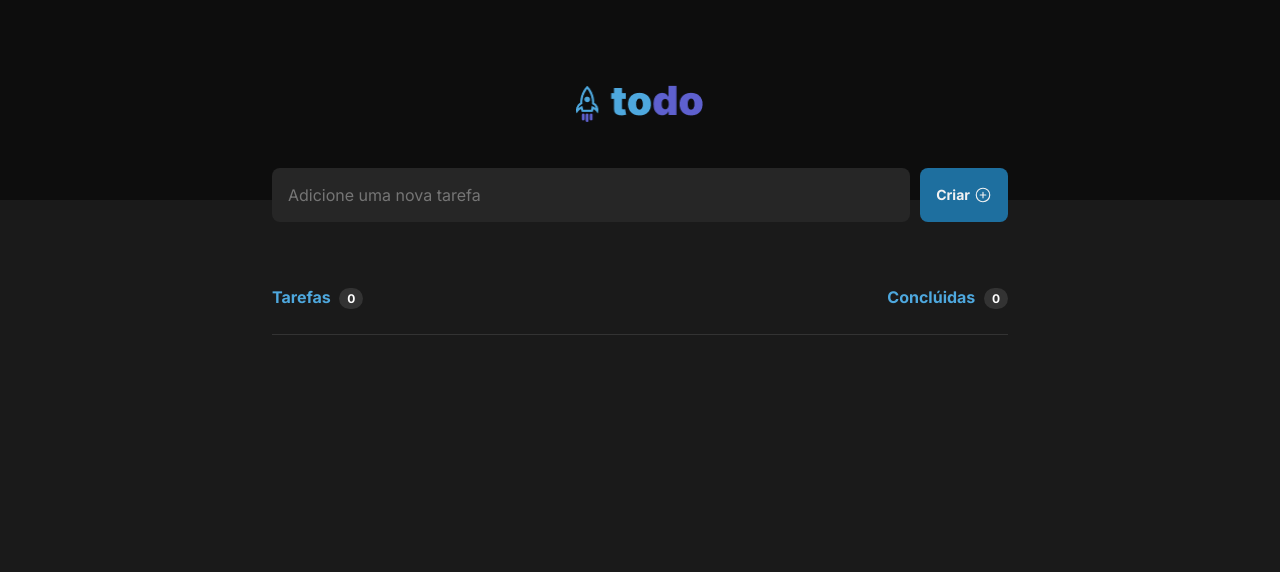
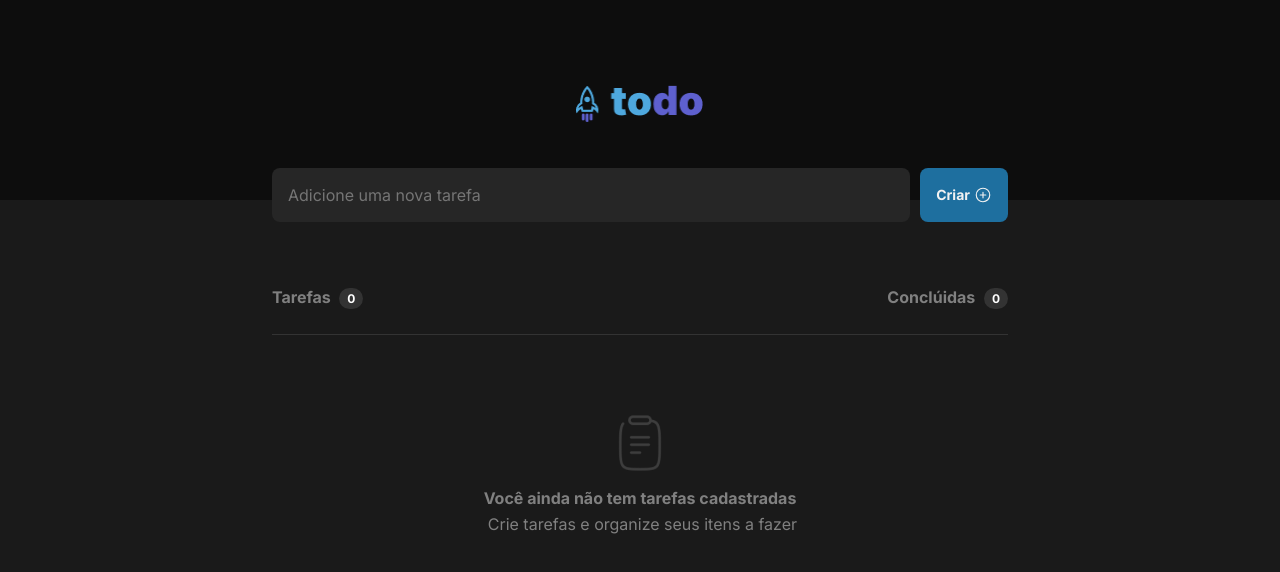
Before and after one commit to raphaelaugustb/ToDo-List-Ignite, a React (Vite) app: page / in a window 1280 px wide. Shown: the top 572 px of the page. Built offline with nearby package versions, Linux system fonts and the light colour scheme.

Commit message:
feat: create alternative empty when task doesn't exist

```diff
--- a/src/App.tsx
+++ b/src/App.tsx
@@ -4,7 +4,8 @@
 import { ITask, Task } from "./components/Task/Task"
 import { PlusCircle } from "@phosphor-icons/react"
 import { ChangeEvent, FormEvent, useState } from "react"
-//TODO: monitor check and unchecked tasks
+import { EmptyTask } from "./components/EmptyTask/EmptyTask"
+//TODO: monitor check and unchecked tasks and update css
 function App() {
   const [tasks, setTasks] = useState<ITask[]>([])
   const [description, setDescription] = useState("")
@@ -79,7 +80,8 @@
           </strong>
         </header>
         <div>
-          {tasks.map((tasks) => (
+          {tasks.length > 0 ? (
+            tasks.map((tasks) => (
               <Task
                 key={tasks.id}
                 taskDescription={tasks.description}
@@ -87,7 +89,10 @@
                 removeTask={handleRemoveTask}
                 toogleCheckTask={handleToogleCheckTask}
               ></Task>
-          ))}
+            ))
+          ) : (
+            <EmptyTask />
+          )}
         </div>
       </div>
     </div>
--- /dev/null
+++ b/src/components/EmptyTask/EmptyTask.module.css
@@ -0,0 +1,20 @@
+.emptyTaskContainer {
+  display: flex;
+  flex-direction: column;
+  align-items: center;
+  margin-top: 5rem;
+}
+
+.emptyTaskContainer img {
+  width: 3.5rem;
+  height: 3.5rem;
+}
+.emptyTaskContainer strong {
+  margin-top: 1rem;
+}
+.emptyTaskContainer span,
+strong {
+  background-color: transparent;
+  color: var(--gray-300);
+  font-size: 1rem;
+}
--- /dev/null
+++ b/src/components/EmptyTask/EmptyTask.tsx
@@ -0,0 +1,11 @@
+import styles from "./EmptyTask.module.css"
+import Clipboard from "../../assets/Clipboard.png"
+export function EmptyTask() {
+  return (
+    <div className={styles.emptyTaskContainer}>
+      <img src={Clipboard} alt="Clipboard" />
+      <strong>Você ainda não tem tarefas cadastradas</strong>
+      <span>Crie tarefas e organize seus itens a fazer</span>
+    </div>
+  )
+}
--- a/src/components/Task/Task.module.css
+++ b/src/components/Task/Task.module.css
@@ -4,7 +4,7 @@
   width: 1rem;
   height: 1rem;
   margin-right: 0.5rem;
-  margin-top: 0.2rem;
+  margin-top: 0.6rem;
   padding: 0.4rem;
   transition: 1s;
   background-color: transparent;
@@ -13,7 +13,11 @@
 .checkButton:hover {
   background-color: rgba(30, 111, 159, 0.2);
 }
-
+.descriptionParagraphContainer {
+  display: flex;
+  align-content: center;
+  align-items: center;
+}
 .taskContainer {
   background-color: var(--gray-500);
   margin: 2rem auto;
--- a/src/components/Task/Task.tsx
+++ b/src/components/Task/Task.tsx
@@ -30,7 +30,9 @@
           className={styles.checkButton}
           onClick={handleToogleCheckTask}
         ></button>
-        <p>{taskDescription}</p>
+        <div className={styles.descriptionParagraphContainer}>
+          <p>{taskDescription}</p>
+        </div>
       </div>
       <button className={styles.removeButton} onClick={handleRemoveTask}>
         <Trash size={20} />
```
Also changed, not shown: src/assets/Clipboard.png (added). Lines whose indentation alone changed are shown as unchanged.
